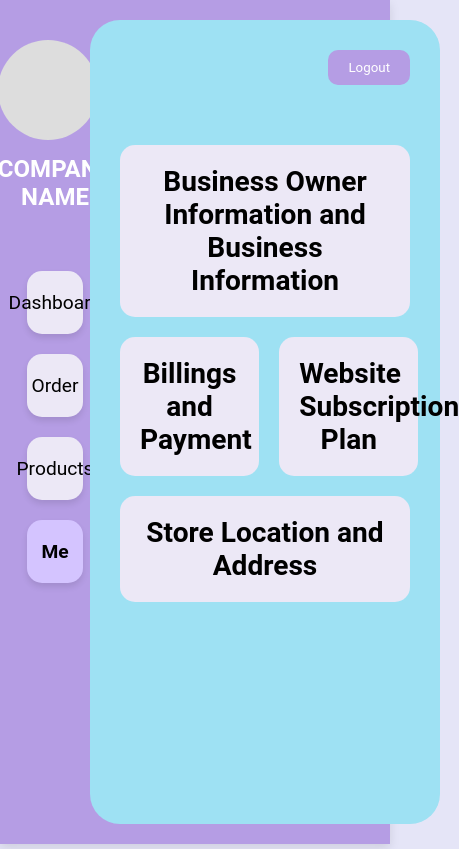
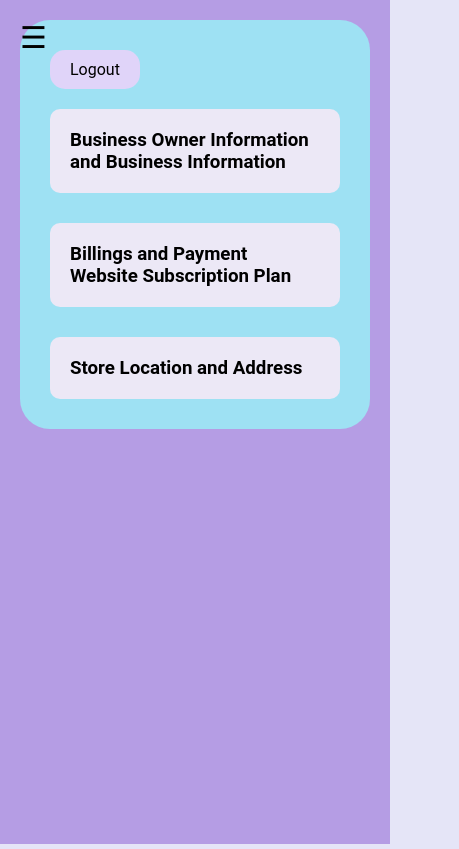
Before and after one commit to kaxanni/ecomms-html-js, a plain HTML site: page frontend/seller_page/seller_profile.html in a window 390 px wide. Shown: the whole page, 459 px wide, since content can reach past the window. Drawn offline with Linux system fonts and the light colour scheme.

Commit message:
invoice and media queries

```diff
--- a/frontend/seller_page/seller_profile.html
+++ b/frontend/seller_page/seller_profile.html
@@ -4,9 +4,10 @@
     <meta charset="UTF-8">
     <meta name="viewport" content="width=device-width, initial-scale=1.0">
     <title>Seller Profile Page</title>
-    <link rel="stylesheet" href="/seller_page/styles/seller_profile.css">
+    <link rel="stylesheet" href="/frontend/seller_page/styles/seller_profile.css">
 </head>
 <body>
+    <div class="hamburger" onclick="toggleSidebar()">☰</div>
     <div class="container">
         <!-- Sidebar -->
         <div class="sidebar">
@@ -16,10 +17,10 @@
             </div>
             <nav>
                 <ul>
-                    <li><a href="/seller_dashboard">Dashboard</a></li>
-                    <li><a href="/seller_order">Order</a></li>
-                    <li><a href="/seller_product">Products</a></li>
-                    <li><a href="/seller_profile" class="active">Me</a></li>
+                    <li><a href="seller_dashboard.html">Dashboard</a></li>
+                    <li><a href="seller_order.html">Order</a></li>
+                    <li><a href="seller_product.html">Products</a></li>
+                    <li><a href="#" class="active">Me</a></li>
                 </ul>
             </nav>
         </div>
@@ -52,5 +53,11 @@
             </div>
         </div>
     </div>
+    <script>
+        function toggleSidebar() {
+            document.querySelector('.sidebar').classList.toggle('expanded');
+            document.querySelector('.main-wrapper').classList.toggle('shifted');
+        }
+    </script>
 </body>
 </html>
--- a/frontend/seller_page/styles/seller_dashboard.css
+++ b/frontend/seller_page/styles/seller_dashboard.css
@@ -1,4 +1,4 @@
-/* General Styling */
+/* General styling */
 * {
     margin: 0;
     padding: 0;
@@ -14,26 +14,26 @@ body {
     height: 100vh;
 }
 
-/* Container encapsulating the sidebar and the blue dashboard area */
+/* Container */
 .container {
     display: flex;
     flex-direction: row;
     background-color: #b59de4;
-    height: 100vh; /* Adjusted height for encapsulation */
-    width: 100vw; /* Set width to 90% of the viewport */
-    border-radius: 0px; /* Rounded corners for violet box */
+    height: 100vh;
+    width: 100vw;
     padding: 20px;
-    box-shadow: 0 4px 10px rgba(0, 0, 0, 0.1); /* Slight shadow for depth */
+    box-shadow: 0 4px 10px rgba(0, 0, 0, 0.1);
 }
 
-/* Sidebar Styling */
+/* Sidebar styling */
 .sidebar {
     background-color: #b59de4;
-    width: 20%; /* Sidebar takes 20% of the container */
+    width: 20%;
     display: flex;
     flex-direction: column;
     align-items: center;
     padding: 20px 0;
+    transition: left 0.3s ease;
 }
 
 .profile {
@@ -48,7 +48,6 @@ body {
     border-radius: 50%;
     margin-bottom: 15px;
 }
-
 .sidebar h2 {
     color: white;
     font-size: 1.5em;
@@ -70,8 +69,8 @@ nav ul li {
 
 nav ul li a {
     display: flex;
+    align-items: center;
     justify-content: center;
-    align-items: center;
     padding: 20px;
     background-color: #ece8f6;
     color: black;
@@ -92,7 +91,7 @@ nav ul li a:hover {
     background-color: #c3a6f0;
 }
 
-/* Main content area */
+/* Main wrapper */
 .main-wrapper {
     width: 100%;
     background-color: #9ee1f3;
@@ -107,7 +106,6 @@ nav ul li a:hover {
     flex-direction: column;
     gap: 20px;
 }
-
 .dashboard-section {
     background-color: #ece8f6;
     padding: 20px;
@@ -116,3 +114,48 @@ nav ul li a:hover {
     font-size: 1.5em;
     font-weight: 500;
 }
+
+/* Responsive Design */
+@media (max-width: 768px) {
+    .container {
+        flex-direction: column;
+        overflow: visible;
+    }
+
+    .sidebar {
+        position: fixed;
+        top: 0;
+        left: -250px;
+        width: 250px;
+        height: 100vh;
+        transition: left 0.3s ease;
+        z-index: 1000;
+    }
+
+    .sidebar.expanded {
+        left: 0;
+    }
+
+    .hamburger {
+        display: block;
+        position: absolute;
+        top: 20px;
+        left: 20px;
+        font-size: 30px;
+        cursor: pointer;
+        z-index: 1001;
+    }
+
+    .main-wrapper {
+        width: 100%;
+        overflow-y: auto;
+    }
+
+    .main-wrapper.shifted {
+        margin-left: 250px;
+    }
+
+    .dashboard-section {
+        width: 100%;
+    }
+}
--- a/frontend/seller_page/styles/seller_order.css
+++ b/frontend/seller_page/styles/seller_order.css
@@ -11,7 +11,7 @@ body {
     display: flex;
     justify-content: center;
     align-items: center;
-    height: 100vh; /* Make sure body takes the full screen height */
+    height: 100vh; /* Ensure the body fills the screen height */
 }
 
 /* Violet container encapsulating the blue content */
@@ -19,17 +19,16 @@ body {
     display: flex;
     flex-direction: row;
     background-color: #b59de4;
-    height: 100vh; /* Adjusted height for encapsulation */
-    width: 100vw; /* Set width to 90% of the viewport */
-    border-radius: 0px; /* Rounded corners for violet box */
+    height: 100vh; /* Full viewport height */
+    width: 100vw; /* Full viewport width */
     padding: 20px;
-    box-shadow: 0 4px 10px rgba(0, 0, 0, 0.1); /* Slight shadow for depth */
+    box-shadow: 0 4px 10px rgba(0, 0, 0, 0.1); /* Depth effect */
 }
 
 /* Sidebar styling */
 .sidebar {
     background-color: #b59de4;
-    width: 20%; /* Sidebar takes 20% of the container */
+    width: 20%; /* Sidebar takes 20% width */
     display: flex;
     flex-direction: column;
     align-items: center;
@@ -71,14 +70,14 @@ nav ul li {
 nav ul li a {
     display: flex;
     align-items: center;
-    justify-content: center; /* Center the text inside the buttons */
+    justify-content: center; /* Centering text inside the buttons */
     padding: 20px;
     background-color: #ece8f6;
     color: black;
     text-decoration: none;
     border-radius: 15px;
     font-size: 1.2em;
-    width: 100%; /* Full width in the sidebar */
+    width: 100%;
     box-shadow: 0px 4px 6px rgba(0, 0, 0, 0.1);
     position: relative;
 }
@@ -101,12 +100,13 @@ nav ul li a:hover {
     box-sizing: border-box;
 }
 
-/* Order Sections */
+/* Order Content Styling */
 .order-content {
     display: flex;
     justify-content: space-between;
     gap: 20px;
     height: 100%;
+
 }
 
 .order-section {
@@ -121,3 +121,61 @@ nav ul li a:hover {
     justify-content: center;
     align-items: center;
 }
+
+
+
+/* Responsive Design */
+@media (max-width: 768px) {
+    .container {
+        flex-direction: column;
+        overflow: visible;
+    }
+
+    .sidebar {
+        position: fixed;
+        top: 0;
+        left: -250px;
+        width: 250px;
+        height: 100vh;
+        transition: left 0.3s ease;
+        z-index: 1000;
+    }
+
+    .sidebar.expanded {
+        left: 0;
+    }
+
+    .hamburger {
+        display: block;
+        position: absolute;
+        top: 20px;
+        left: 20px;
+        font-size: 30px;
+        cursor: pointer;
+        z-index: 1001;
+    }
+
+    .main-wrapper {
+        width: 100%;
+        margin-left: 0;
+        overflow-y: auto;
+    }
+
+    .main-wrapper.shifted {
+        margin-left: 250px;
+    }
+
+    .order-section h3 {
+        font-size: 1.2em; /* Adjust heading size for smaller screens */
+        padding: 10px;
+    }
+    .order-section{
+        width: 65%;
+    }
+    .order-content{
+        align-items: center;
+        gap: 20px;
+        height: 100%;
+        flex-direction: column;
+    }
+}
--- a/frontend/seller_page/styles/seller_product.css
+++ b/frontend/seller_page/styles/seller_product.css
@@ -14,7 +14,7 @@ body {
     height: 100vh; /* Make sure body takes the full screen height */
 }
 
-/* Violet container encapsulating the blue content */
+/* Container */
 .container {
     display: flex;
     flex-direction: row;
@@ -103,14 +103,12 @@ nav ul li a:hover {
     flex-direction: row;
 }
 
-/* Product content */
+/* Product Content */
 .product-content {
     display: flex;
     width: 100%;
     gap: 20px;
 }
-
-/* Inventory Level Section */
 .inventory-section {
     background-color: #ece8f6;
     padding: 20px;
@@ -123,7 +121,6 @@ nav ul li a:hover {
     justify-content: center;
     align-items: center;
 }
-
 /* Side Sections */
 .side-sections {
     display: flex;
@@ -143,3 +140,52 @@ nav ul li a:hover {
     justify-content: center;
     align-items: center;
 }
+
+/* Responsive design */
+@media (max-width: 768px) {
+    .container {
+        flex-direction: column;
+        overflow: visible;
+    }
+
+    .sidebar {
+        position: fixed;
+        top: 0;
+        left: -250px;
+        width: 250px;
+        height: 100vh;
+        transition: left 0.3s ease;
+        z-index: 1000;
+    }
+
+    .sidebar.expanded {
+        left: 0;
+    }
+
+    .hamburger {
+        display: block;
+        position: absolute;
+        top: 20px;
+        left: 20px;
+        font-size: 30px;
+        cursor: pointer;
+        z-index: 1001;
+    }
+
+    .main-wrapper {
+        width: 100%;
+        overflow-y: auto;
+    }
+
+    .main-wrapper.shifted {
+        margin-left: 250px;
+    }
+
+    .side-sections {
+        flex-direction: column;
+    }
+
+    .side-section {
+        width: 100%; /* Make side-sections stack vertically on small screens */
+    }
+}
--- a/frontend/seller_page/styles/seller_profile.css
+++ b/frontend/seller_page/styles/seller_profile.css
@@ -92,9 +92,11 @@ nav ul li a:hover {
     background-color: #c3a6f0;
 }
 
-/* Main content area */
+/* Main content area styling */
 .main-wrapper {
     width: 100%;
+    display: flex;
+    flex-direction: column;
     background-color: #9ee1f3;
     border-radius: 30px;
     padding: 30px;
@@ -102,70 +104,71 @@ nav ul li a:hover {
     position: relative;
 }
 
-/* Logout Button */
-.logout {
-    display: flex;
-    justify-content: flex-end;
+/* Logout button styling */
+.logout button {
+    padding: 10px 20px;
+    background-color: #e0d4f9;
+    border: none;
+    border-radius: 15px;
+    font-size: 1em;
+    cursor: pointer;
     margin-bottom: 20px;
 }
 
-.logout button {
-    padding: 10px 20px;
-    border: none;
-    background-color: #b59de4;
-    color: white;
-    border-radius: 10px;
-    cursor: pointer;
-    transition: background-color 0.3s;
-}
-
 .logout button:hover {
-    background-color: #a58bd2;
+    background-color: #d4c4ff;
 }
 
 /* Profile content sections */
 .profile-content {
     display: flex;
     flex-direction: column;
-    gap: 20px;
-    height: 100%;
+    gap: 30px;
 }
 
-/* Business Information Section */
-.info-section {
+.info-section, .billing-subscription, .location-section {
     background-color: #ece8f6;
     padding: 20px;
-    width: 100%;
-    text-align: center;
-    border-radius: 15px;
-    font-size: 1.5em;
-    font-weight: 500;
-    margin-top: 40px;
+    border-radius: 10px;
 }
 
-/* Billing and Subscription Sections */
-.billing-subscription {
-    display: flex;
-    justify-content: space-between;
-    gap: 20px;
+/* Responsive Design */
+@media (max-width: 768px) {
+    .container {
+        flex-direction: column;
+        overflow: visible;
+    }
+
+    .sidebar {
+        position: fixed;
+        top: 0;
+        left: -250px;
+        width: 250px;
+        height: 100vh;
+        transition: left 0.3s ease;
+        z-index: 1000;
+    }
+
+    .sidebar.expanded {
+        left: 0;
+    }
+
+    .hamburger {
+        display: block;
+        position: absolute;
+        top: 20px;
+        left: 20px;
+        font-size: 30px;
+        cursor: pointer;
+        z-index: 1001;
+    }
+
+    .main-wrapper {
+        width: 100%;
+        overflow-y: auto;
+    }
+
+    .main-wrapper.shifted {
+        margin-left: 250px;
+    }
 }
-
-.billing-section, .subscription-section {
-    background-color: #ece8f6;
-    padding: 20px;
-    width: 48%;
-    text-align: center;
-    border-radius: 15px;
-    font-size: 1.5em;
-    font-weight: 500;
-}
-
-/* Store Location Section */
-.location-section {
-    background-color: #ece8f6;
-    padding: 20px;
-    text-align: center;
-    border-radius: 15px;
-    font-size: 1.5em;
-    font-weight: 500;
-}
```
Also changed, not shown: frontend/seller_page/seller_dashboard.html (+13 -5 lines), frontend/seller_page/seller_order.html (+13 -5 lines), frontend/seller_page/seller_product.html (+14 -5 lines).
